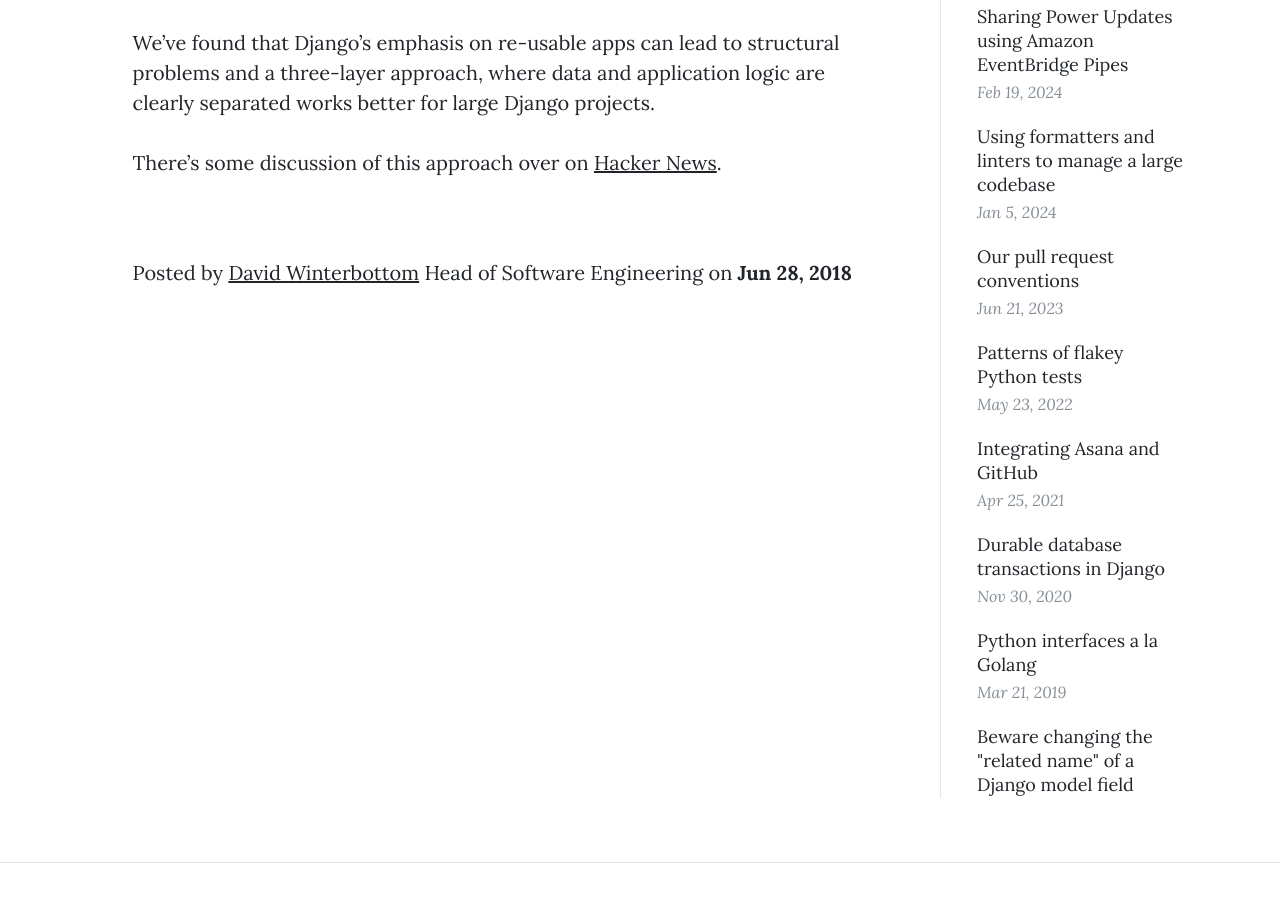
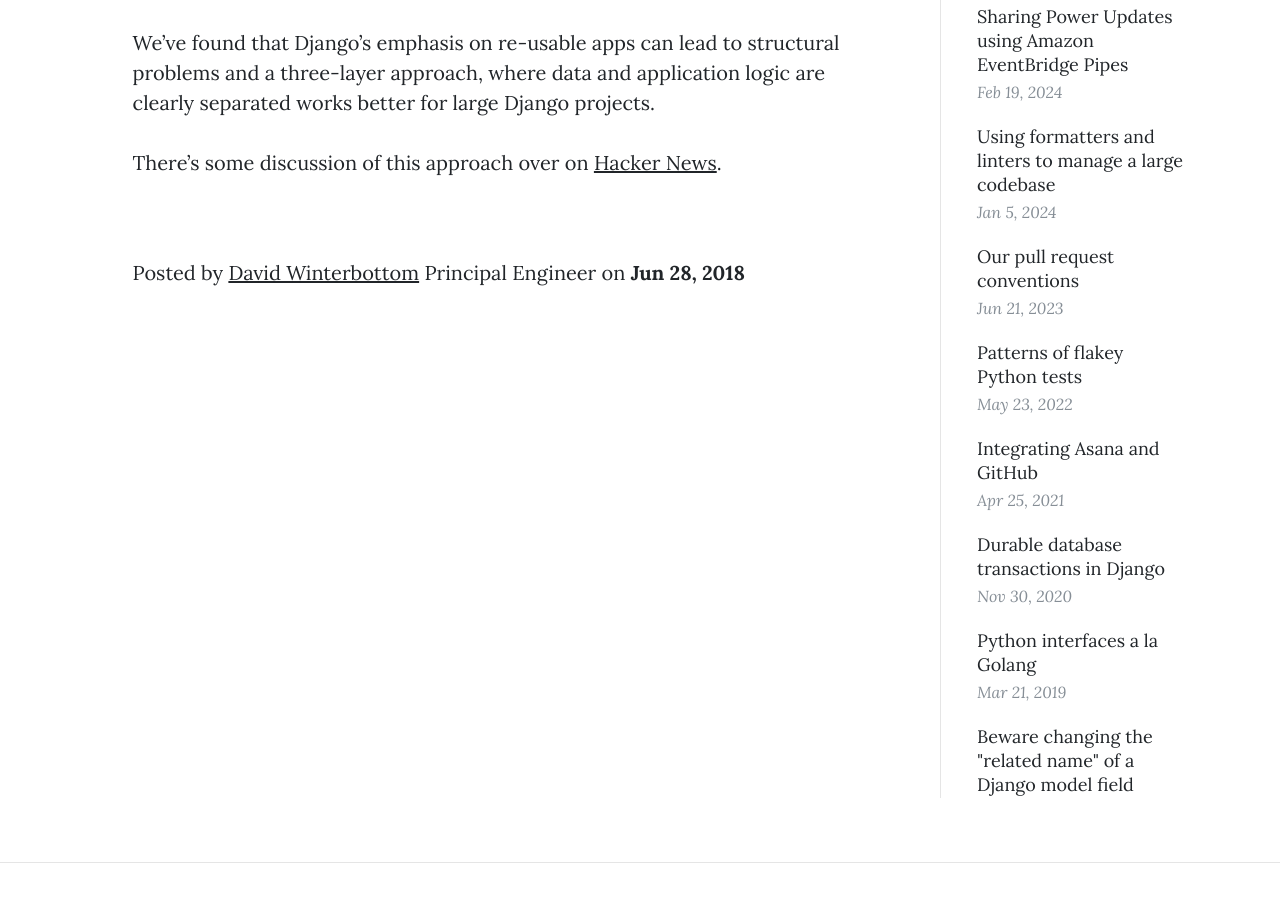
Before and after one commit to octoenergy/octoenergy.github.io, a Jekyll site: the page built from _posts/2018-06-28-django-project-structure.markdown, in a window 1280 px wide and 900 px high, scrolled down 662 px. Built offline with Jekyll 4.4.1, drawn with Linux system fonts in a browser that asks for light colours.

Commit message:
Update a couple of job titles

```diff
--- a/_data/members.yml
+++ b/_data/members.yml
@@ -55,7 +55,7 @@
 
 - name: David Seddon
   twitter: seddonym
-  jobtitle: Lead Back-end Developer
+  jobtitle: Staff Engineer
   image: https://pbs.twimg.com/profile_images/2751011995/b25118b1f1fb96c610fffe9c73b55450_400x400.jpeg
   site: https://seddonym.me/
 
@@ -66,6 +66,6 @@
 
 - name: David Winterbottom
   twitter: codeinthehole
-  jobtitle: Head of Software Engineering
+  jobtitle: Principal Engineer
   image: https://pbs.twimg.com/profile_images/511967700826857473/3Q-kAV2F_400x400.jpeg
   site: https://codeinthehole.com
```
